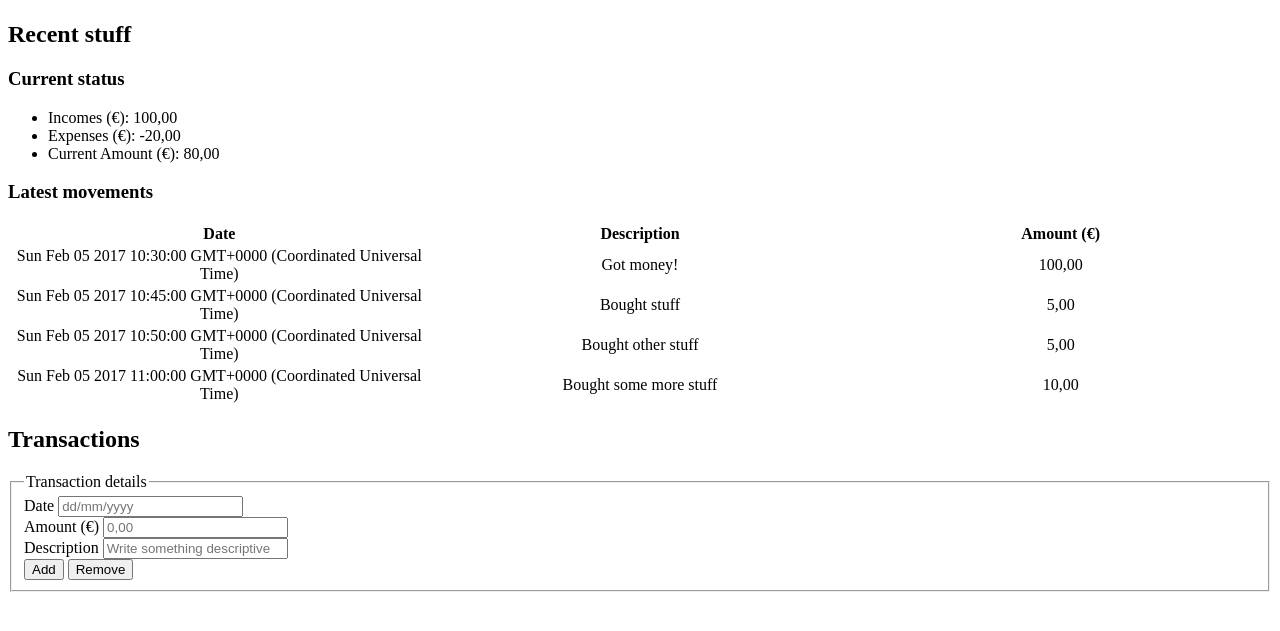
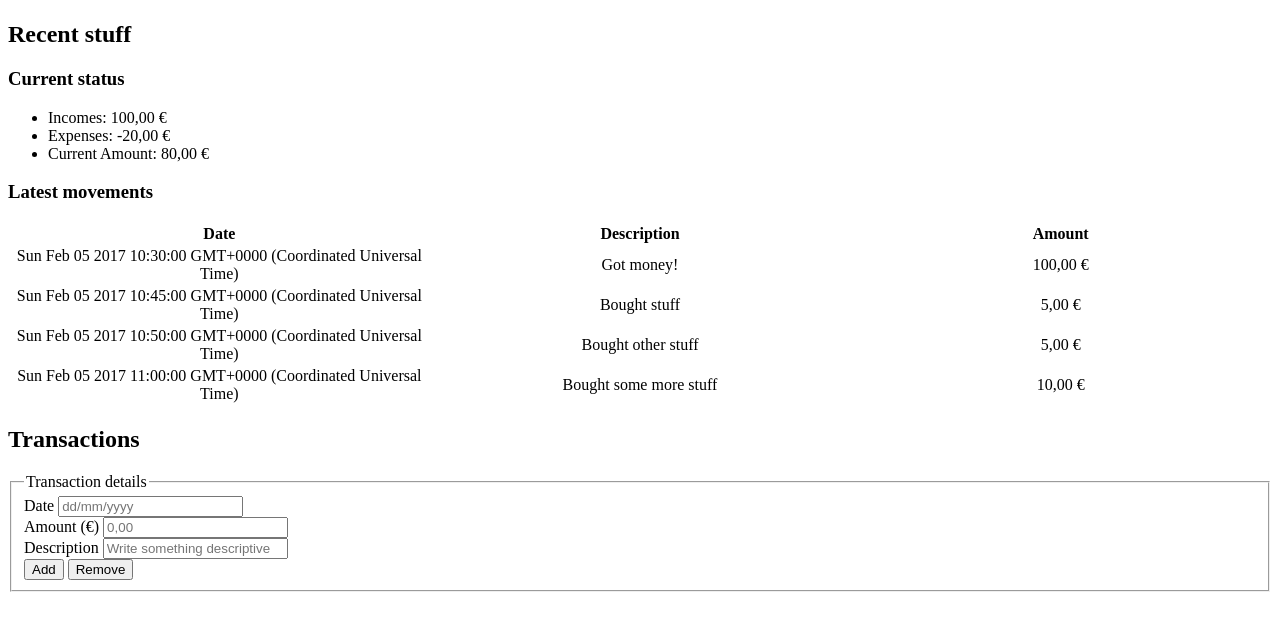
Before and after one commit to scompo/money-web, a plain HTML site: page index.html in a window 1280 px wide. Shown: the part 59-690 px from the top of the page. Drawn offline with Linux system fonts and the light colour scheme.

Commit message:
Added formatMoney

```diff
--- a/index.html
+++ b/index.html
@@ -12,9 +12,9 @@
     <h2>Recent stuff</h2>
     <h3>Current status</h3>
     <ul>
-        <li>Incomes (&euro;): <span id="current-incomes-txt"></span></li>
-        <li>Expenses (&euro;): <span id="current-expenses-txt"></span></li>
-        <li>Current Amount (&euro;): <span id="current-amount-txt"></span></li>
+        <li>Incomes: <span id="current-incomes-txt"></span></li>
+        <li>Expenses: <span id="current-expenses-txt"></span></li>
+        <li>Current Amount: <span id="current-amount-txt"></span></li>
     </ul>
     <h3>Latest movements</h3>
     <table id="latest-movements">
@@ -22,7 +22,7 @@
             <tr>
                 <th>Date</th>
                 <th>Description</th>
-                <th>Amount (&euro;)</th>
+                <th>Amount</th>
             </tr>
         </thead>
         <tbody>
--- a/js/main.js
+++ b/js/main.js
@@ -1,4 +1,8 @@
 document.addEventListener("DOMContentLoaded", domLoaded);
+
+var formatMoney = function(number) {
+    return new Intl.NumberFormat('it-IT', { style: 'currency', currency: 'EUR' }).format(number)
+}
 
 function Application(appConfig) {
 
@@ -15,7 +19,7 @@ function Application(appConfig) {
             var c3 = row.insertCell(2);
             c1.innerHTML = value.date;
             c2.innerHTML = value.description;
-            c3.innerHTML = value.amount;
+            c3.innerHTML = formatMoney(value.amount);
         });
     }
 
@@ -27,51 +31,51 @@ function Application(appConfig) {
         return [{
                 date: new Date(2017, 01, 05, 10, 30, 0, 0),
                 description: "Got money!",
-                amount: "100,00"
+                amount: 100
             },
             {
                 date: new Date(2017, 01, 05, 10, 45, 0, 0),
                 description: "Bought stuff",
-                amount: "5,00"
+                amount: 5
             },
             {
                 date: new Date(2017, 01, 05, 10, 50, 0, 0),
                 description: "Bought other stuff",
-                amount: "5,00"
+                amount: 5
             },
             {
                 date: new Date(2017, 01, 05, 11, 0, 0, 0),
                 description: "Bought some more stuff",
-                amount: "10,00"
+                amount: 10
             }
         ];
     }
 
     function setupCurrentAmount() {
         var currentAmount = getCurrentAmount();
-        _appConfig.currentAmountTxt.innerHTML = currentAmount;
+        _appConfig.currentAmountTxt.innerHTML = formatMoney(currentAmount);
     }
 
     function getCurrentAmount() {
-        return "80,00";
+        return 80.00;
     }
 
     function setupCurrentExpenses() {
         var currentExpenses = getCurrentExpenses();
-        _appConfig.currentExpensesTxt.innerHTML = currentExpenses;
+        _appConfig.currentExpensesTxt.innerHTML = formatMoney(currentExpenses);
     }
 
     function getCurrentExpenses() {
-        return "-20,00";
+        return -20.00;
     }
 
     function setupCurrentIncomes() {
         var currentIncomes = getCurrentIncomes();
-        _appConfig.currentIncomesTxt.innerHTML = currentIncomes;
+        _appConfig.currentIncomesTxt.innerHTML = formatMoney(currentIncomes);
     }
 
     function getCurrentIncomes() {
-        return "100,00"
+        return 100.00;
     }
 
     this.setup = function() {
```
